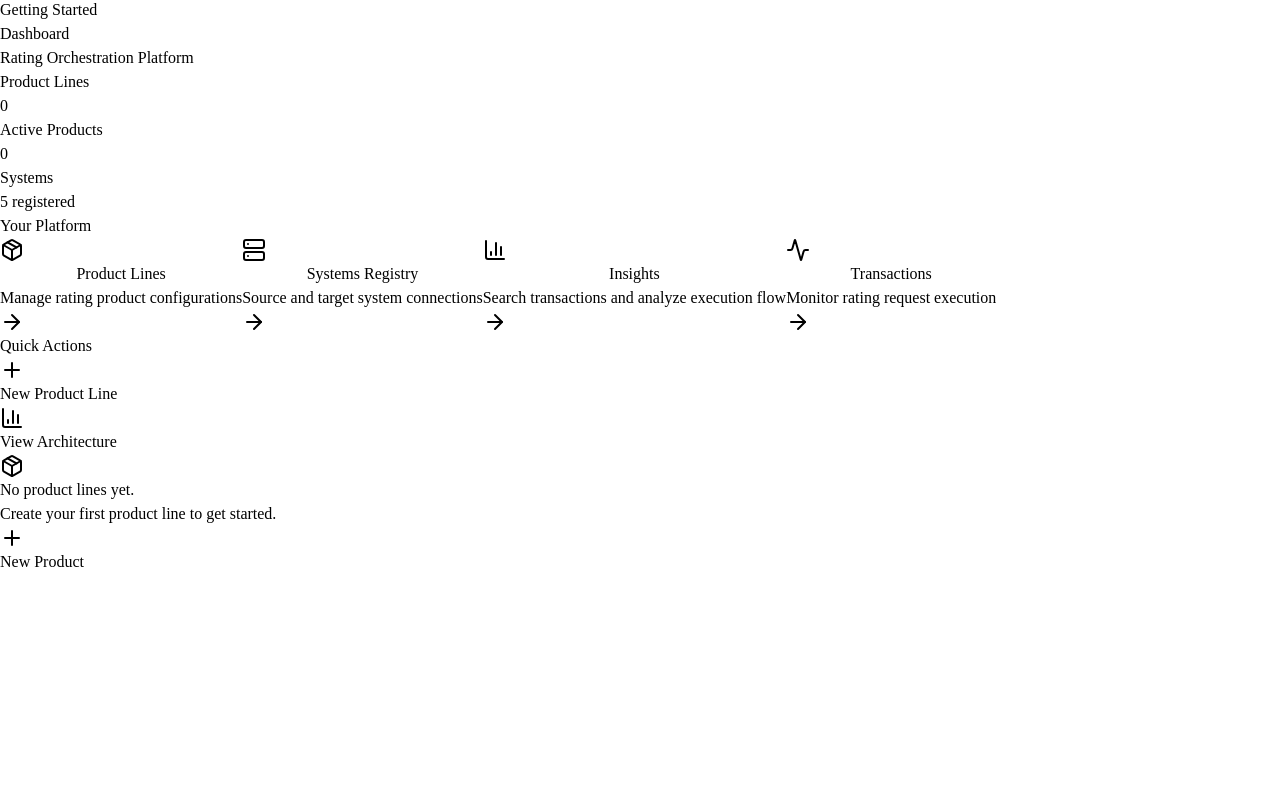
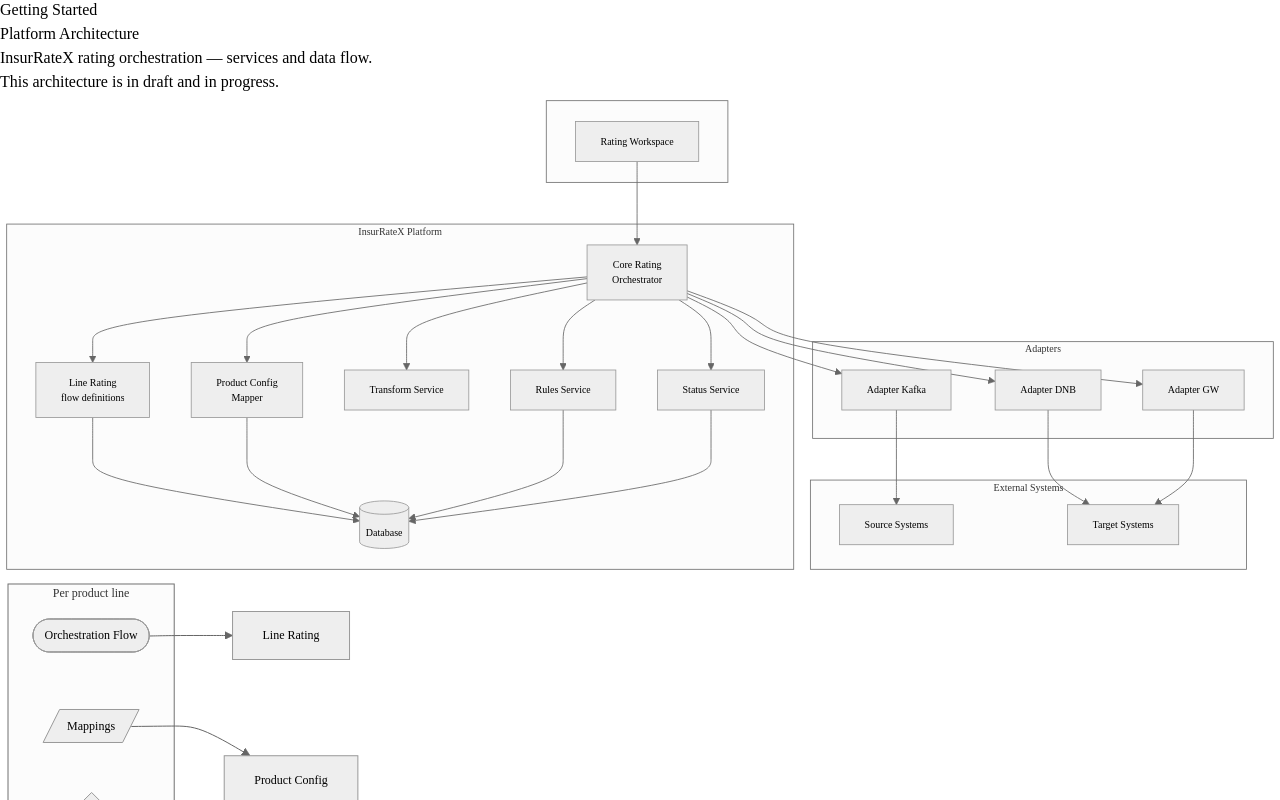
Before and after one commit to parimalpate123/rating-platform, a React (Vite) app in the folder frontend/rating-workspace/: page /architecture in a window 1280 px wide. Before the commit this address led to /. Shown: the part 520-1320 px from the top of the page. Before the commit the page ends 1094 px from the top, so only its background shows below. Built offline with nearby package versions, Linux system fonts and the light colour scheme; no server answers.

Commit message:
adding draft architecture

```diff
--- a/frontend/rating-workspace/src/app/app.tsx
+++ b/frontend/rating-workspace/src/app/app.tsx
@@ -11,12 +11,14 @@
 import { KnowledgeBase } from '../pages/KnowledgeBase';
 import { AiPrompts } from '../pages/AiPrompts';
 import { GettingStarted } from '../pages/GettingStarted';
+import { Architecture } from '../pages/Architecture';
 
 export function App() {
   return (
     <Routes>
       <Route element={<AppShell />}>
         <Route path="/" element={<Dashboard />} />
+        <Route path="/architecture" element={<Architecture />} />
         <Route path="/guide" element={<GettingStarted />} />
         <Route path="/products" element={<Products />} />
         <Route path="/products/:code" element={<ProductDetail />} />
--- /dev/null
+++ b/frontend/rating-workspace/src/pages/Architecture.tsx
@@ -0,0 +1,136 @@
+import React, { useEffect, useRef, useState } from 'react';
+
+const PLATFORM_DIAGRAM = `
+flowchart TB
+  subgraph client[" "]
+    UI[Rating Workspace]
+  end
+
+  subgraph platform["InsurRateX Platform"]
+    CR[Core Rating\nOrchestrator]
+    LR[Line Rating\nflow definitions]
+    PC[Product Config\nMapper]
+    TR[Transform Service]
+    RS[Rules Service]
+    SS[Status Service]
+    DB[(Database)]
+  end
+
+  subgraph adapters["Adapters"]
+    KF[Adapter Kafka]
+    DN[Adapter DNB]
+    GW[Adapter GW]
+  end
+
+  subgraph external["External Systems"]
+    SRC[Source Systems]
+    TGT[Target Systems]
+  end
+
+  UI --> CR
+  CR --> LR
+  CR --> SS
+  CR --> PC
+  CR --> TR
+  CR --> RS
+  LR --> DB
+  PC --> DB
+  RS --> DB
+  SS --> DB
+  CR --> KF
+  CR --> DN
+  CR --> GW
+  KF --> SRC
+  DN --> TGT
+  GW --> TGT
+`;
+
+const PER_PRODUCT_LINE_DIAGRAM = `
+flowchart LR
+  subgraph plconfig["Per product line"]
+    OF([Orchestration Flow])
+    MP[/Mappings/]
+    RU{{Rules}}
+    SC{Scopes}
+  end
+
+  LR[Line Rating]
+  PC[Product Config]
+  RS[Rules Service]
+
+  OF --> LR
+  MP --> PC
+  RU --> RS
+  SC --> PC
+`;
+
+export function Architecture() {
+  const platformRef = useRef<HTMLDivElement>(null);
+  const plConfigRef = useRef<HTMLDivElement>(null);
+  const [error, setError] = useState<string | null>(null);
+
+  useEffect(() => {
+    let cancelled = false;
+    setError(null);
+
+    async function render() {
+      try {
+        const mermaid = (await import('mermaid')).default;
+        mermaid.initialize({
+          startOnLoad: false,
+          securityLevel: 'loose',
+          theme: 'neutral',
+          flowchart: { useMaxWidth: true, htmlLabels: true },
+          themeVariables: { fontSize: '12px', fontFamily: 'inherit' },
+        });
+        if (cancelled) return;
+        if (platformRef.current) {
+          const { svg } = await mermaid.render('arch-platform', PLATFORM_DIAGRAM);
+          if (cancelled) return;
+          platformRef.current.innerHTML = svg;
+        }
+        if (plConfigRef.current) {
+          const { svg } = await mermaid.render('arch-plconfig', PER_PRODUCT_LINE_DIAGRAM);
+          if (cancelled) return;
+          plConfigRef.current.innerHTML = svg;
+        }
+      } catch (e) {
+        if (!cancelled) setError(e instanceof Error ? e.message : 'Failed to render diagram');
+      }
+    }
+
+    render();
+    return () => { cancelled = true; };
+  }, []);
+
+  return (
+    <div className="px-4 py-4 max-w-6xl mx-auto">
+      <div className="mb-6">
+        <h1 className="text-xl font-bold text-gray-900 dark:text-gray-100">Platform Architecture</h1>
+        <p className="text-sm text-gray-500 dark:text-gray-400 mt-0.5">
+          InsurRateX rating orchestration — services and data flow.
+        </p>
+        <p className="text-xs text-amber-600 dark:text-amber-400 mt-2 italic">
+          This architecture is in draft and in progress.
+        </p>
+      </div>
+      <div className="bg-white dark:bg-gray-800 rounded-lg border border-gray-200 dark:border-gray-700 p-6 overflow-x-auto">
+        {error && (
+          <div className="text-sm text-red-600 dark:text-red-400 mb-4">
+            {error}
+          </div>
+        )}
+        <div
+          ref={platformRef}
+          className="mermaid-arch flex justify-center min-h-[320px] [&>svg]:max-w-full"
+        />
+        <div
+          ref={plConfigRef}
+          className="mermaid-arch mermaid-plconfig flex justify-center min-h-[120px] mt-6 [&>svg]:max-w-full"
+        />
+      </div>
+    </div>
+  );
+}
+
+export default Architecture;
--- a/frontend/rating-workspace/src/pages/Dashboard.tsx
+++ b/frontend/rating-workspace/src/pages/Dashboard.tsx
@@ -1,4 +1,4 @@
-import React, { useState } from 'react'
+import React from 'react'
 import { useOutletContext, useNavigate } from 'react-router-dom'
 import {
   Package,
@@ -68,7 +68,6 @@
 export function Dashboard() {
   const { products } = useOutletContext<OutletCtx>()
   const navigate = useNavigate()
-  const [showNewProductNote, setShowNewProductNote] = useState(false)
 
   const activeCount = products.filter((p) => p.status === 'active').length
 
@@ -149,23 +148,13 @@
             <Plus className="w-4 h-4" />
             New Product Line
           </button>
-          <div className="relative">
-            <button
-              disabled
-              onMouseEnter={() => setShowNewProductNote(true)}
-              onMouseLeave={() => setShowNewProductNote(false)}
-              className="flex items-center gap-2 px-4 py-2 text-sm font-medium text-gray-400 dark:text-gray-500 bg-gray-100 dark:bg-gray-700 border border-gray-200 dark:border-gray-700 rounded-lg cursor-not-allowed"
-            >
-              <BarChart3 className="w-4 h-4" />
-              View Architecture
-            </button>
-            {showNewProductNote && (
-              <div className="absolute left-0 top-full mt-1.5 z-10 px-3 py-2 bg-gray-900 dark:bg-gray-950 text-white text-xs rounded-lg whitespace-nowrap shadow-lg">
-                Architecture view coming in Phase 2
-                <div className="absolute -top-1.5 left-4 w-0 h-0 border-l-4 border-r-4 border-b-4 border-transparent border-b-gray-900 dark:border-b-gray-950" />
-              </div>
-            )}
-          </div>
+          <button
+            onClick={() => navigate('/architecture')}
+            className="flex items-center gap-2 px-4 py-2 text-sm font-medium text-gray-700 dark:text-gray-200 bg-gray-100 dark:bg-gray-700 border border-gray-200 dark:border-gray-600 rounded-lg hover:bg-gray-200 dark:hover:bg-gray-600 transition-colors"
+          >
+            <BarChart3 className="w-4 h-4" />
+            View Architecture
+          </button>
         </div>
       </div>
 
--- a/frontend/rating-workspace/src/styles.css
+++ b/frontend/rating-workspace/src/styles.css
@@ -35,3 +35,17 @@
 .dark .execution-flow-scroll::-webkit-scrollbar-thumb:hover {
   background: rgb(107 114 128);
 }
+
+/* Architecture page: same font size for "Per product line" diagram as platform diagram */
+.mermaid-plconfig svg {
+  font-size: 12px;
+}
+.mermaid-plconfig svg text,
+.mermaid-plconfig svg tspan {
+  font-size: 12px !important;
+}
+.mermaid-plconfig svg .nodeLabel,
+.mermaid-plconfig svg .edgeLabel,
+.mermaid-plconfig svg .cluster-label {
+  font-size: 12px !important;
+}
--- a/package.json
+++ b/package.json
@@ -63,6 +63,7 @@
     "clsx": "^2.1.1",
     "fast-xml-parser": "^5.3.7",
     "lucide-react": "^0.575.0",
+    "mermaid": "^11.0.0",
     "pg": "^8.18.0",
     "react": "^19.0.0",
     "react-dom": "^19.0.0",
```
Also changed, not shown: 1 other file (tests, documents, lock files or other folders).
